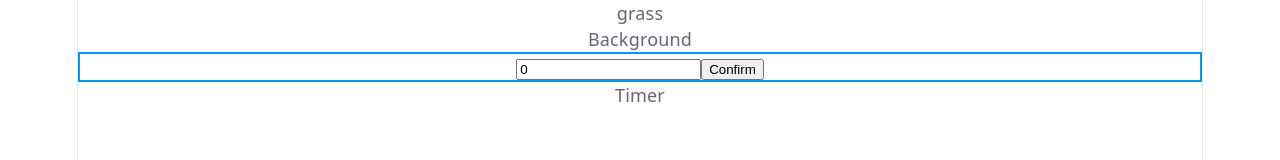
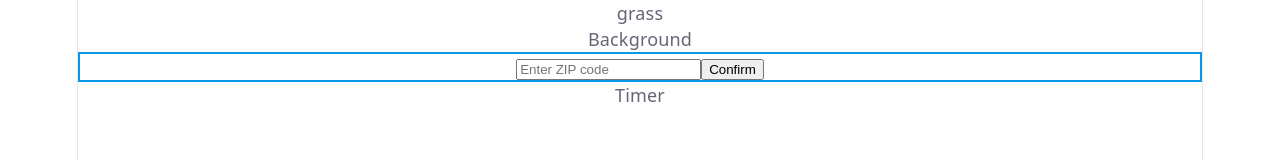
Before and after one commit to rylander925/engin1tr-website, a React (Vite) app: page / in a window 1280 px wide. Shown: the top 160 px of the page. Built offline with nearby package versions, Linux system fonts and the light colour scheme.

Commit message:
Improved API test menu

```diff
--- a/src/components/Menu/WeatherUI/WeatherUI.jsx
+++ b/src/components/Menu/WeatherUI/WeatherUI.jsx
@@ -2,14 +2,34 @@ import { useState } from 'react'
 import './WeatherUI.css'
 
 function WeatherUI() {
-  const [zipCode, setZipCode] = useState(0)
+  const [zipCode, setZipCode] = useState("")
   const [city, setCity] = useState("")
 
   const handleButton = async () => {
-    const url = "https://api.zippopotam.us/us/"
+    const cleanZip = zipCode.trim()
+    if (!cleanZip || cleanZip.length != 5 || isNaN(cleanZip)) {
+      console.log("ZIP code empty or invalid")
+      return
+    }
+
+    setCity("")
+    const url = `https://api.zippopotam.us/us/${cleanZip}`
+
     try {
-      const response = await (await fetch(url + zipCode)).json()
-      setCity(response["places"][0]["place name"])
+      const response = await fetch(url)
+      if (!response.ok) {
+        throw new Error("Invalid ZIP or request")
+      }
+
+      const data = await response.json()
+      const placeName = data?.["places"]?.[0]?.["place name"]
+
+      if (placeName) {
+        setCity(placeName)
+      }
+      else {
+        throw new Error("No city exists")
+      }
     }
     catch (e) {
       console.log(e.message)
@@ -19,7 +39,12 @@ function WeatherUI() {
   return (
     <>
       <div className='menu-container'>
-        <input value={zipCode} onChange={e => setZipCode(e.target.value)} />
+        <input
+          type='text'
+          placeholder='Enter ZIP code'
+          value={zipCode}
+          onChange={e => setZipCode(e.target.value)}
+        />
         <button onClick={handleButton}>Confirm</button>
         <p>{city}</p>
       </div>
```
